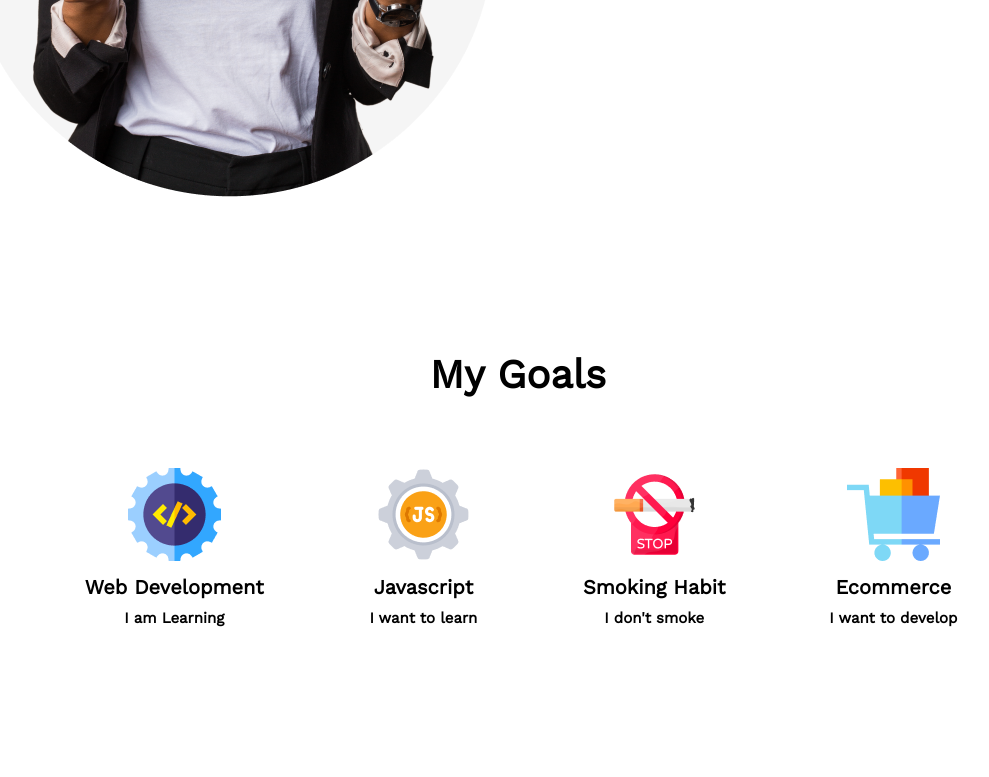
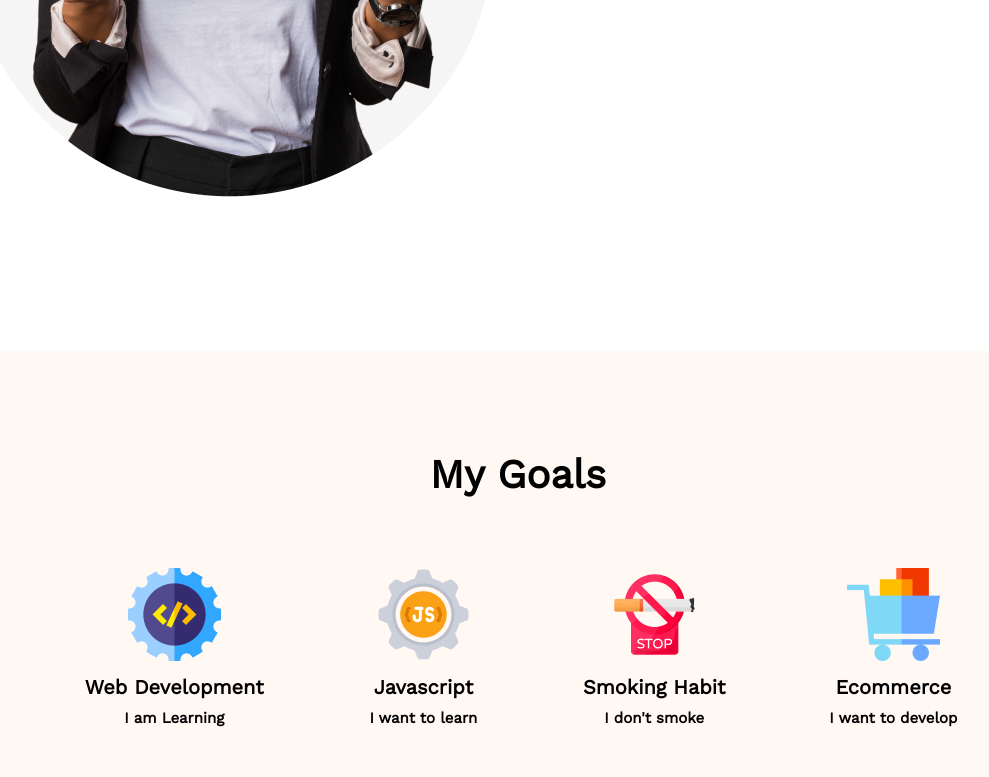
Before and after one commit to imrulislam0/portfolio-website, a plain HTML site: page index.html in a window 1280 px wide. Shown: the part 1477-2254 px from the top of the page, without its empty margins (122-1111 px from the left). Before the commit the page ends 2154 px from the top, so only its background shows below. Drawn offline with nearby package versions, Linux system fonts and the light colour scheme.

Commit message:
background style added

```diff
--- a/style.css
+++ b/style.css
@@ -88,6 +88,8 @@ ul span{
 .goals-section{
     text-align: center;
     margin-top: 150px;
+    padding-top: 100px;
+    background: #FFF8F3;
 
 
 }
```
